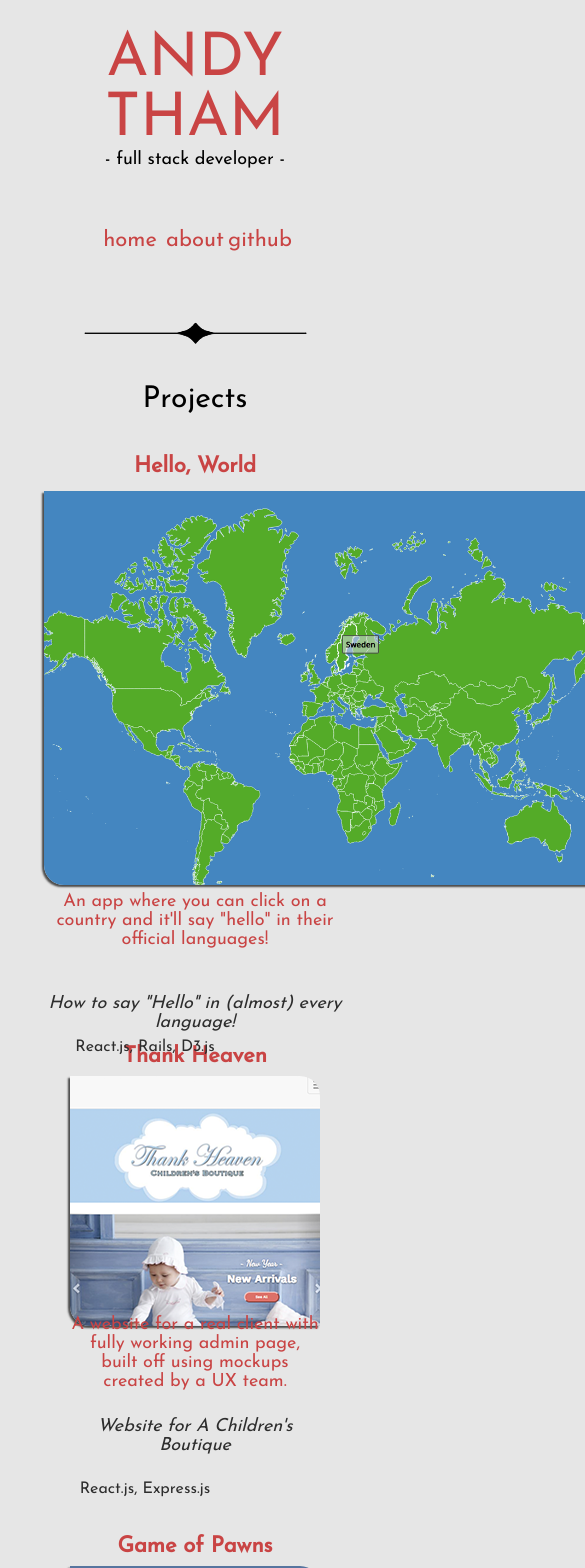
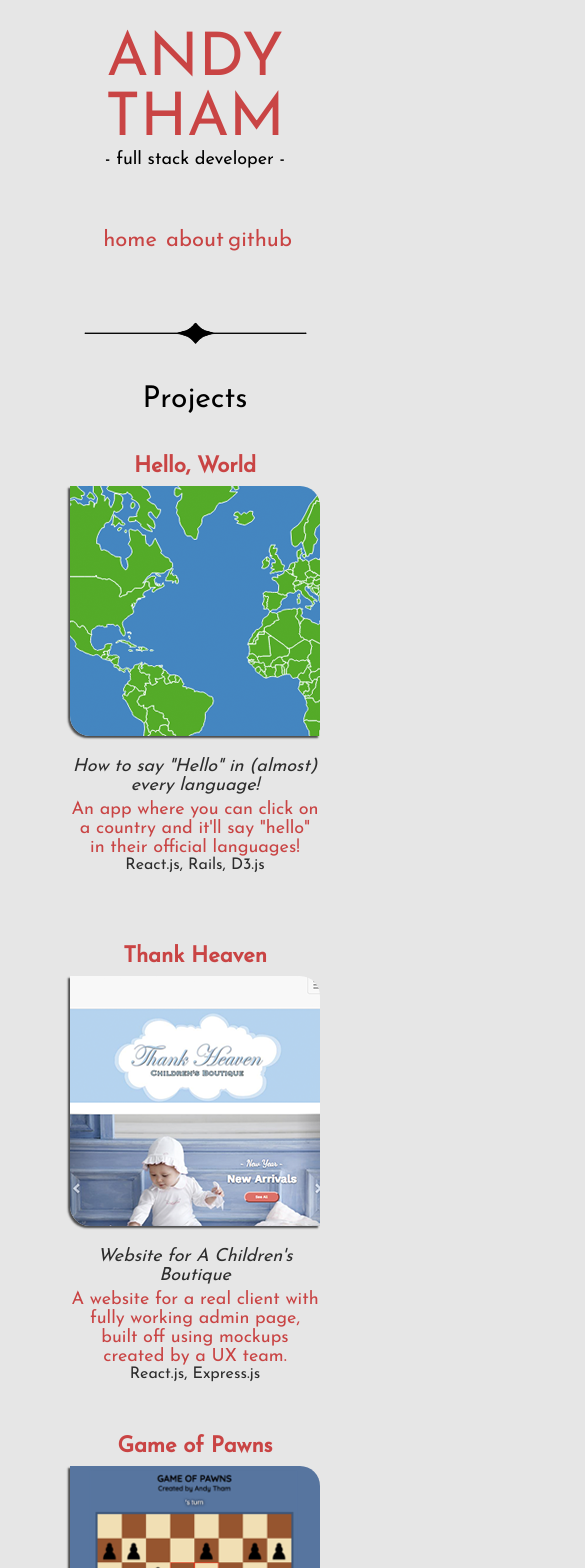
Before and after one commit to andytham/andytham.github.io, a React (Create React App) app: page / in a window 390 px wide. Shown: the top 1568 px of the page, 585 px wide, since content can reach past the window. Built offline with nearby package versions, Linux system fonts and the light colour scheme.

Commit message:
css rework

```diff
--- a/src/About.jsx
+++ b/src/About.jsx
@@ -20,7 +20,7 @@ class About extends Component {
                 <a href="https://linkedin.com/andytham"> LinkedIn </a>
               </div>
               <div className="link">
-                <a href="thamandyy@gmail.com"> E-mail </a>
+                <a href="thamandyy@gmail.com"> thamandyy@gmail.com </a>
               </div>
             </div>
           </div>
--- a/src/FeaturedProject.jsx
+++ b/src/FeaturedProject.jsx
@@ -5,9 +5,9 @@ class Project extends Component {
   render() {
     let project = this.props.project;
     return (
-      <div className="project project-featured" key={project.key}>
+      <div className="project project-featured featured-big" key={project.key}>
         <div className="project-name"> {project.name} </div>
-        <a target="_blank" href={`https://${project.url}`}>
+        <a className="anchor-image" target="_blank" href={`https://${project.url}`}>
           <img className="project-image featured-start" src={require(`./images/${project.shortname}-1-featured.png`)} alt="fuck off react warning" />
           <img className="project-image featured-start featured-end" src={require(`./images/${project.shortname}-2-featured.png`)} alt="fuck off react warning" />
         </a>
--- a/src/Project.jsx
+++ b/src/Project.jsx
@@ -4,6 +4,21 @@ class Project extends Component {
 // ${project.shortname}
   render() {
     let project = this.props.project;
+    if (project.featured){
+      return (
+        <div className="project featured-small" key={project.key}>
+          <div className="project-name"> {project.name} </div>
+          <a className="anchor-image" target="_blank" href={`https://${project.url}`}>
+            <img className="project-image image-start" src={require(`./images/${project.shortname}-1.png`)} alt="fuck off react warning" />
+            <img className="project-image hover" src={require(`./images/${project.shortname}-2.png`)} alt="fuck off react warning" />
+          </a>
+
+          <div className="project-tagline hover-text">{project.tagline}</div>
+          <div className="project-description hover-text"> {project.description}</div>
+                  <div className="project-technologies hover-text">{project.techonologies}</div>
+        </div>
+      );
+    } else {
       return (
         <div className="project" key={project.key}>
           <div className="project-name"> {project.name} </div>
@@ -18,6 +33,8 @@ class Project extends Component {
         </div>
       );
     }
+
+  }
 }
 
 export default Project;
--- a/src/Projects.jsx
+++ b/src/Projects.jsx
@@ -23,6 +23,8 @@ class Projects extends Component {
       count++;
       if (!project.featured){
         return <Project project={project} key={count}/>
+      } else {
+        return <Project project={project} key={count} />
       }
     })
   }
@@ -39,9 +41,6 @@ class Projects extends Component {
         <div className="projects-title title">
           Projects
         </div>
-        <div className="projects-featured">
-
-        </div>
         <div className="projects-wrapper">
           {this.renderFeatured(projectData)}
           {this.renderProjects(projectData)}
--- a/src/css/about.css
+++ b/src/css/about.css
@@ -1,5 +1,6 @@
 .me{
   width: 200px;
+  height: 200px;
   border-radius: 50%;
   margin: 50px;
 }
@@ -27,3 +28,16 @@
   text-align: center;
   width: 70%;
 }
+@media only screen and (max-width: 480px){
+  .about{
+    flex-direction: column;
+
+  }
+
+  .info{
+    margin: 0 auto;
+  }
+  .link{
+    margin: 0 auto;
+  }
+}
--- a/src/css/project.css
+++ b/src/css/project.css
@@ -25,7 +25,7 @@
   width: 250px;
   height: 450px;
   text-align:center;
-  margin:20px 50px;
+  margin:20px 40px;
 }
 .project-featured{
   width: 100%;
@@ -182,18 +182,52 @@ a{
 li{
   list-style-type: none;
 }
+.anchor-image{
+  margin: -2000px 0;
+}
 
+.featured-big{
+  display: block;
+}
+.featured-small{
+  display: none;
+}
+
+@media only screen and (max-width: 800px){
+  .projects-wrapper{
+    width: 100%;
+  }
+
+  .featured-big{
+    display: none;
+  }
+  .featured-small{
+    display: block;
+  }
+}
 @media only screen and (max-width: 480px){
   .project-technologies{
     opacity: 1;
+    position: relative;
+    top: -255px;
+    left: 0;
   }
-  .project-name{
+  /* .project-name{
     opacity: 1;
-  }
+    position: relative;
+    top: -255px;
+    left: 0;
+  } */
   .project-tagline{
     opacity: 1;
+    position: relative;
+    top: -255px;
+    left: 0;
   }
   .project-description{
     opacity: 1;
+    position: relative;
+    top: -255px;
+    left: 0;
   }
 }
```
Lines whose indentation alone changed are shown as unchanged.
